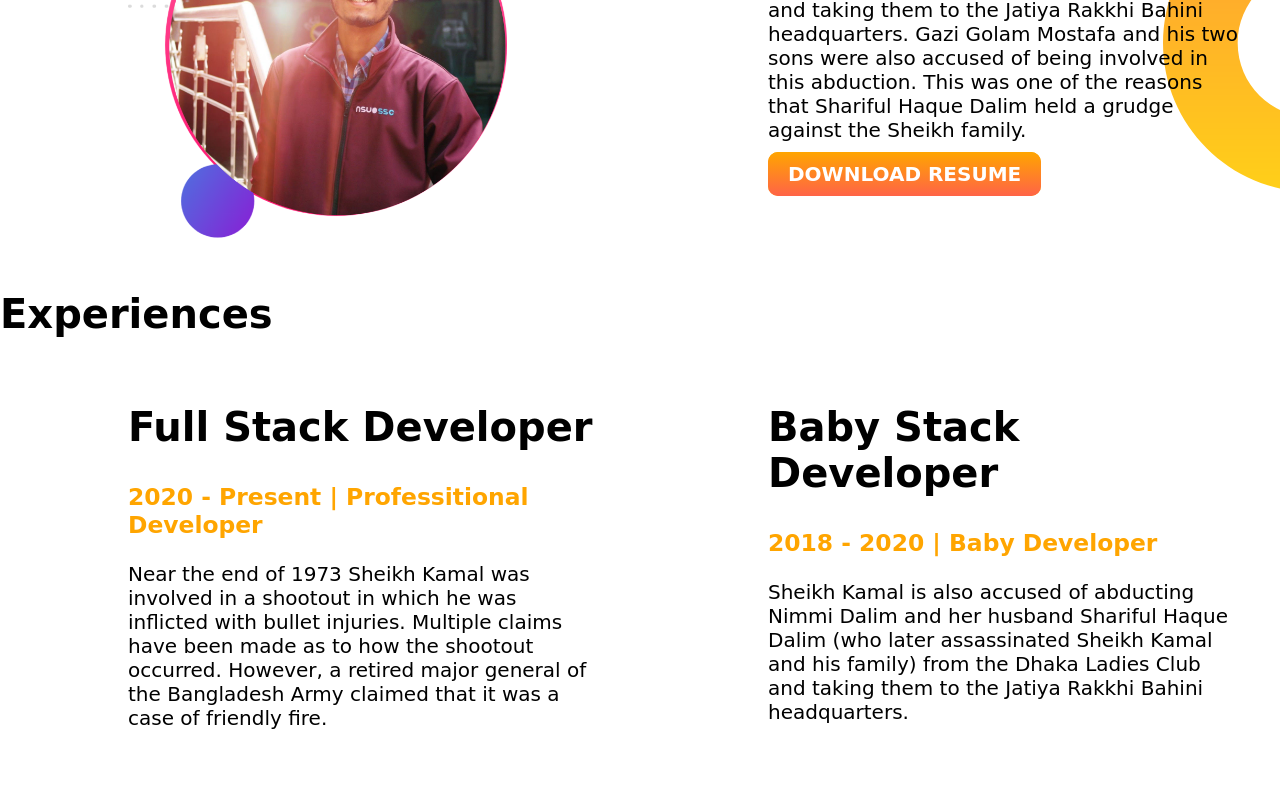
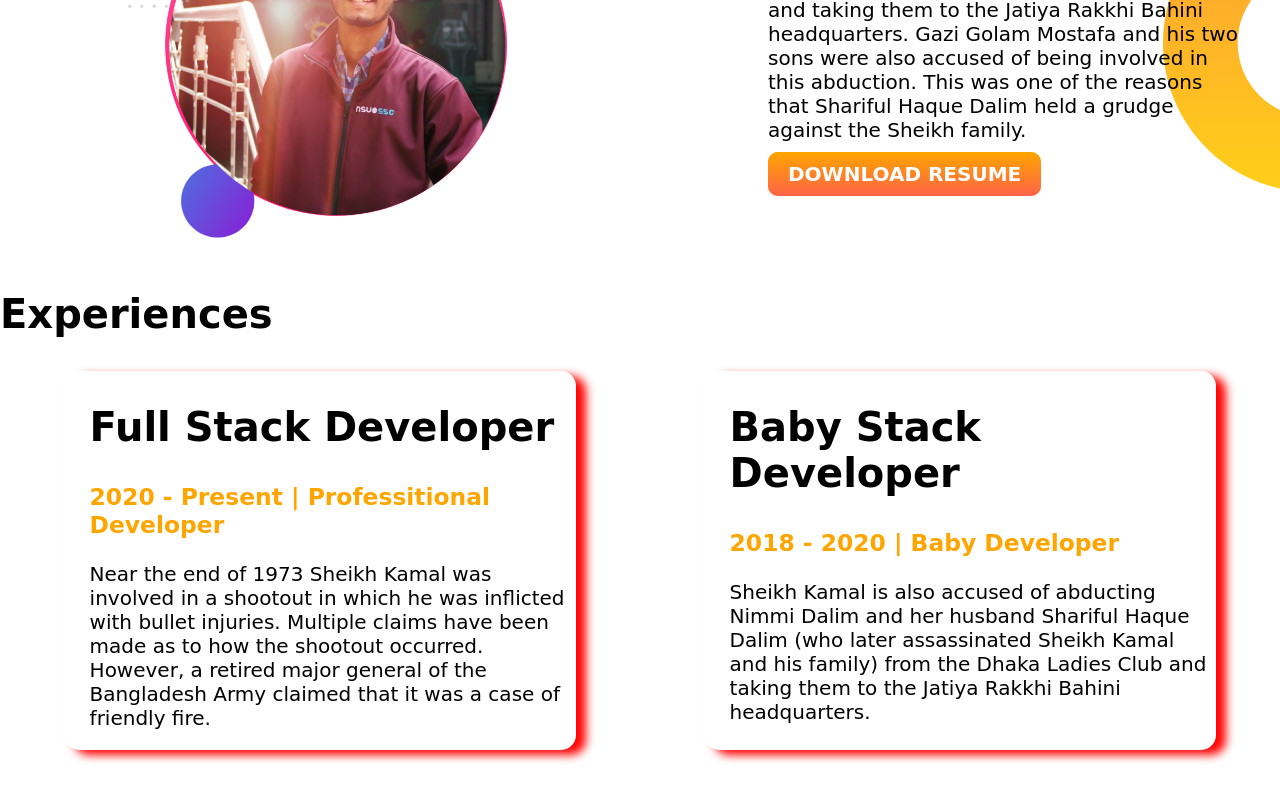
Before and after one commit to Sk-Kamal-Hossain/my-portfolio-test, a plain HTML site: page index.html in a window 1280 px wide. Shown: the part 848-1648 px from the top of the page. Before the commit the page ends 1598 px from the top, so only its background shows below. Drawn offline with Linux system fonts and the light colour scheme; a web font is replaced by a local one.

Commit message:
almost complete

```diff
--- a/css/style.css
+++ b/css/style.css
@@ -45,3 +45,18 @@ h1{
 .experiences h1{
     display: ruby-base;
 }
+#full-stack{
+    box-shadow: 10px 5px 10px red;
+    padding-left: 2%;
+}
+#baby-stack{
+    box-shadow: 10px 5px 10px red;
+    padding-left: 2%;
+}
+.experiences-item{
+    width: 40%;
+    margin-left: 5%;
+    margin-right: 5%;
+    margin-bottom: 20%;
+    border-radius: 15px;
+}
--- a/index.html
+++ b/index.html
@@ -47,14 +47,14 @@
     <section class="experiences">
         <h1>Experiences</h1>
         <div class="flexible-container">
-            <div class="half-width">
+            <div id="full-stack" class="experiences-item">
                 <h1>Full Stack Developer</h1>
                 <h3 class="orange-color">2020 - Present | Professitional Developer</h3>
                 <p>
                     Near the end of 1973 Sheikh Kamal was involved in a shootout in which he was inflicted with bullet injuries. Multiple claims have been made as to how the shootout occurred. However, a retired major general of the Bangladesh Army claimed that it was a case of friendly fire.
                 </p>
             </div>
-            <div class="half-width">
+            <div id="baby-stack" class="experiences-item">
                 <h1>Baby Stack Developer</h1>
                 <h3 class="orange-color">2018 - 2020 | Baby Developer</h3>
                 <p>
```
